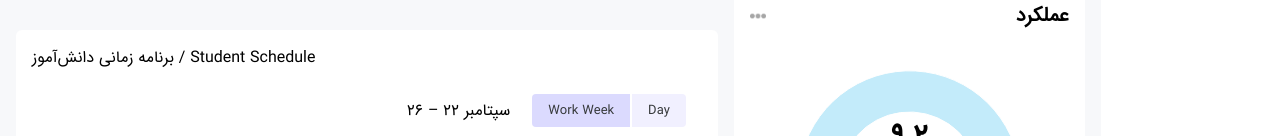
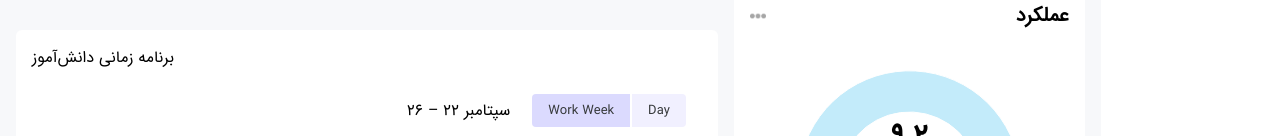
Before and after one commit to Milad-Soleymani/School-Management-System-NEXTJS, a Next.js app: page /list/students/1 in a window 1280 px wide. Shown: the part 342-478 px from the top of the page. Built offline with nearby package versions, Linux system fonts and the light colour scheme; no server answers; the database is empty.

Commit message:
Fixing typing error

```diff
--- a/src/app/(dashboard)/list/students/[id]/page.tsx
+++ b/src/app/(dashboard)/list/students/[id]/page.tsx
@@ -84,7 +84,7 @@ const SingleStudentPage = () => {
 
         {/* بخش پایین / Bottom section */}
         <div className="mt-4 bg-white rounded-md p-4 h-[800px]">
-          <h1 className="mb-2">برنامه زمانی دانش‌آموز / Student Schedule</h1>
+          <h1 className="mb-2">برنامه زمانی دانش‌آموز </h1>
           <BigCalendar />
         </div>
       </div>
--- a/src/app/(dashboard)/list/teachers/[id]/page.tsx
+++ b/src/app/(dashboard)/list/teachers/[id]/page.tsx
@@ -108,7 +108,7 @@ const SingleStudentPage = () => {
 
         {/* BOTTOM */}
         <div className="mt-4 bg-white rounded-md p-4 h-[800px]">
-          <h1>برنامه زمانی دانش‌آموز</h1>
+          <h1>برنامه زمانی معلم</h1>
           <BigCalendar />
         </div>
       </div>
```
